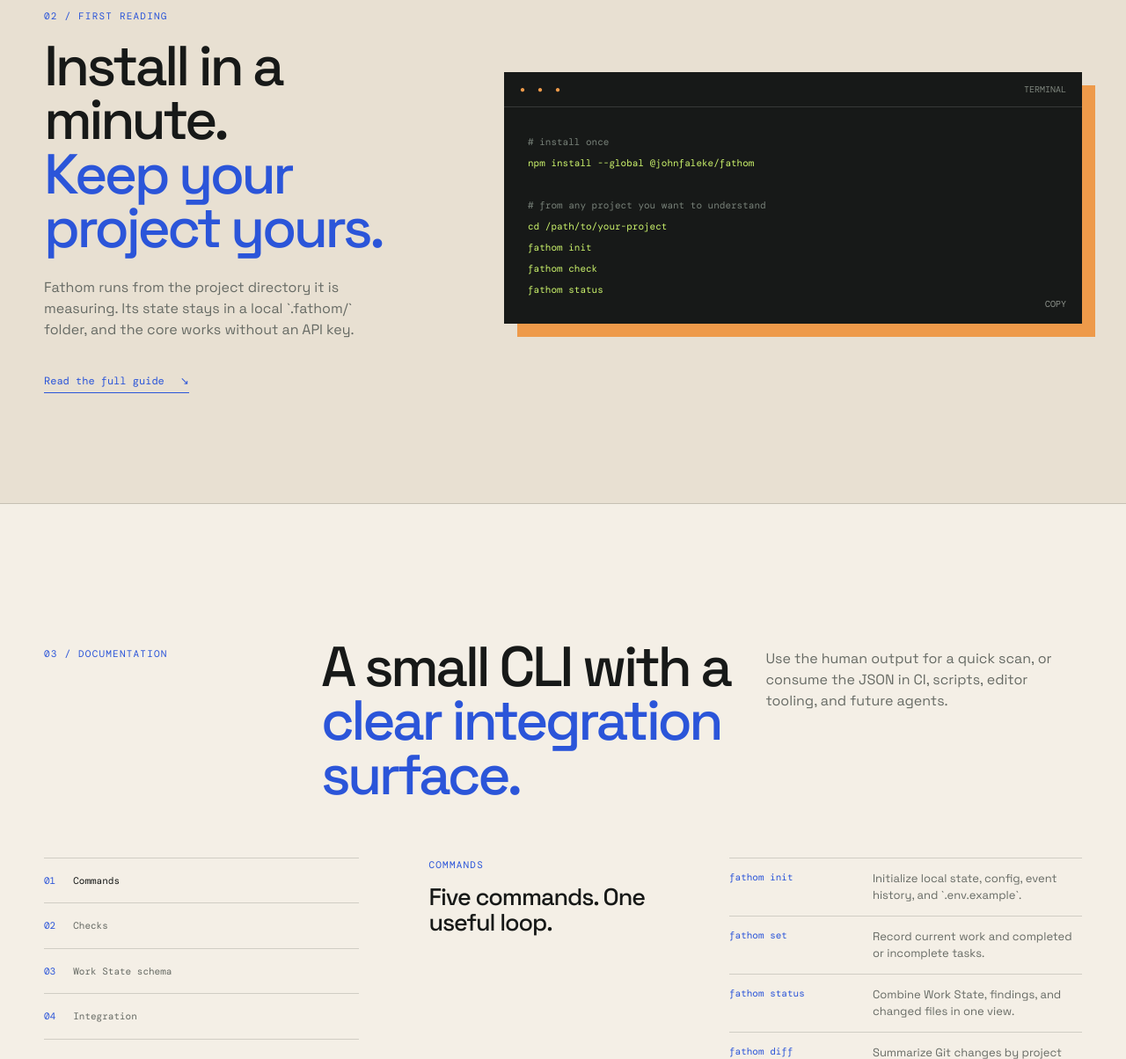
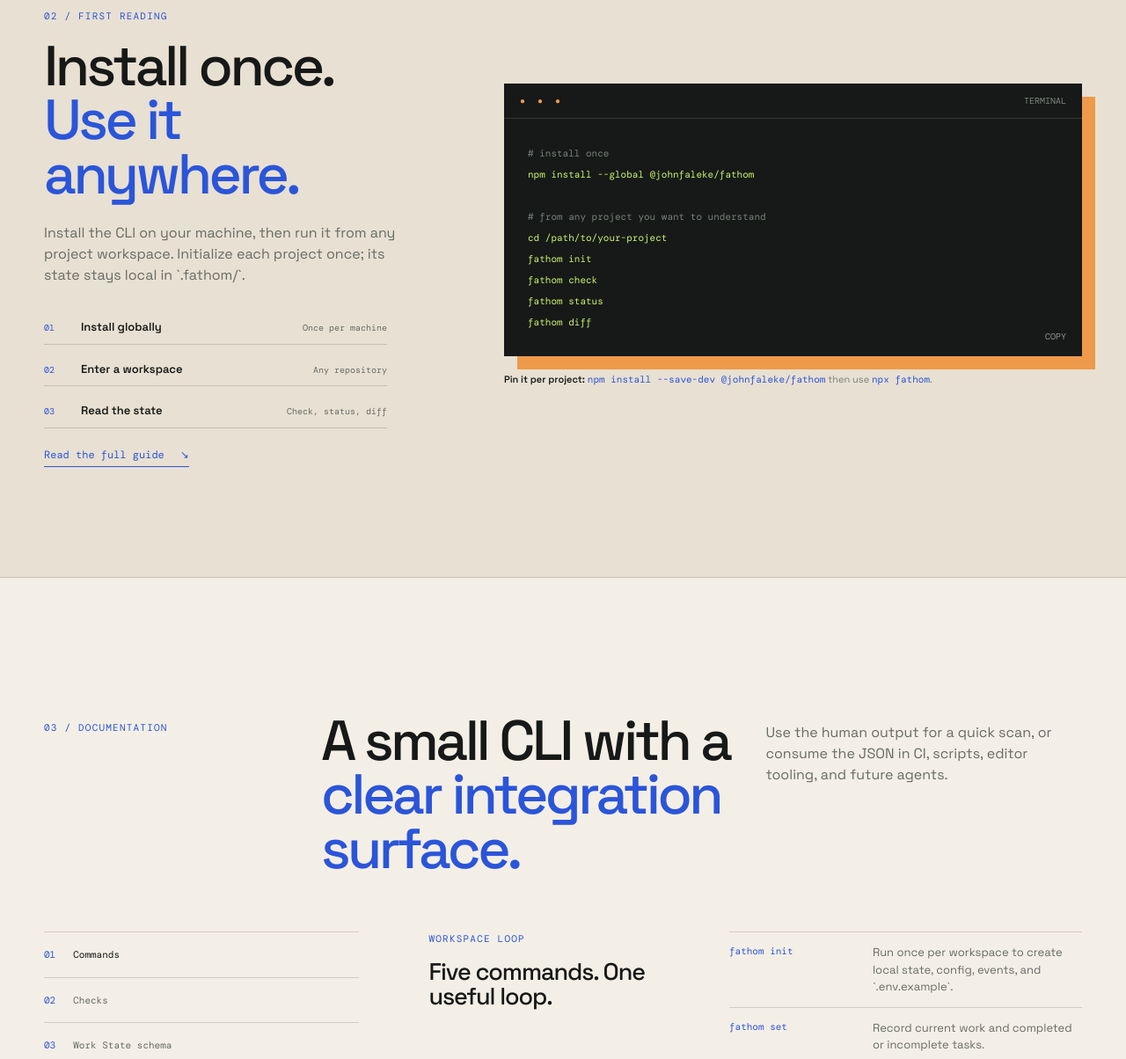
Before and after one commit to johnfaleke/Fathom, a website: page site/index.html in a window 1280 px wide. Shown: the part 2059-3263 px from the top of the page at 88% size. Drawn offline with nearby package versions, Linux system fonts and the light colour scheme.

Commit message:
docs: clarify workspace onboarding

```diff
--- a/site/index.html
+++ b/site/index.html
@@ -67,7 +67,7 @@
 
       <section id="install" class="install-band">
         <div class="section-shell install-layout">
-          <div class="install-copy reveal"><p class="section-number">02 / FIRST READING</p><h2>Install in a minute.<br /><em>Keep your project yours.</em></h2><p>Fathom runs from the project directory it is measuring. Its state stays in a local `.fathom/` folder, and the core works without an API key.</p><a class="inline-link" href="#docs">Read the full guide <span>↘</span></a></div>
+          <div class="install-copy reveal"><p class="section-number">02 / FIRST READING</p><h2>Install once.<br /><em>Use it anywhere.</em></h2><p>Install the CLI on your machine, then run it from any project workspace. Initialize each project once; its state stays local in `.fathom/`.</p><div class="install-flow"><div><span>01</span><strong>Install globally</strong><small>Once per machine</small></div><div><span>02</span><strong>Enter a workspace</strong><small>Any repository</small></div><div><span>03</span><strong>Read the state</strong><small>Check, status, diff</small></div></div><a class="inline-link" href="#docs">Read the full guide <span>↘</span></a></div>
           <div class="code-stack reveal reveal-delay">
             <div class="code-window"><div class="code-window-bar"><span class="window-dots">● ● ●</span><span>terminal</span></div><pre><code><span class="code-comment"># install once</span>
 <span class="code-command">npm install --global @johnfaleke/fathom</span>
@@ -76,7 +76,9 @@
 <span class="code-command">cd /path/to/your-project</span>
 <span class="code-command">fathom init</span>
 <span class="code-command">fathom check</span>
-<span class="code-command">fathom status</span></code></pre><button class="copy-button copy-code" data-copy="npm install --global @johnfaleke/fathom&#10;cd /path/to/your-project&#10;fathom init&#10;fathom check&#10;fathom status">copy</button></div>
+<span class="code-command">fathom status</span>
+<span class="code-command">fathom diff</span></code></pre><button class="copy-button copy-code" data-copy="npm install --global @johnfaleke/fathom&#10;cd /path/to/your-project&#10;fathom init&#10;fathom check&#10;fathom status&#10;fathom diff">copy</button></div>
+            <p class="install-alternative"><strong>Pin it per project:</strong> <code>npm install --save-dev @johnfaleke/fathom</code> then use <code>npx fathom</code>.</p>
           </div>
         </div>
       </section>
@@ -86,7 +88,7 @@
         <div class="docs-columns">
           <div class="docs-nav" aria-label="Documentation topics"><a class="docs-nav-link active" href="#commands"><span>01</span> Commands</a><a class="docs-nav-link" href="#checks"><span>02</span> Checks</a><a class="docs-nav-link" href="#schema"><span>03</span> Work State schema</a><a class="docs-nav-link" href="#integrate"><span>04</span> Integration</a></div>
           <div class="docs-content">
-            <article id="commands" class="doc-block"><div><p class="doc-kicker">COMMANDS</p><h3>Five commands. One useful loop.</h3></div><div class="command-list"><div><code>fathom init</code><span>Initialize local state, config, event history, and `.env.example`.</span></div><div><code>fathom set</code><span>Record current work and completed or incomplete tasks.</span></div><div><code>fathom status</code><span>Combine Work State, findings, and changed files in one view.</span></div><div><code>fathom diff</code><span>Summarize Git changes by project area.</span></div><div><code>fathom check</code><span>Find missing wiring and exit nonzero when warnings need attention.</span></div></div></article>
+            <article id="commands" class="doc-block"><div><p class="doc-kicker">WORKSPACE LOOP</p><h3>Five commands. One useful loop.</h3></div><div class="command-list"><div><code>fathom init</code><span>Run once per workspace to create local state, config, events, and `.env.example`.</span></div><div><code>fathom set</code><span>Record current work and completed or incomplete tasks.</span></div><div><code>fathom check</code><span>Find missing wiring and exit nonzero when warnings need attention.</span></div><div><code>fathom status</code><span>Combine Work State, findings, and changed files in one view.</span></div><div><code>fathom diff</code><span>Summarize Git changes by project area.</span></div></div></article>
             <article id="checks" class="doc-block"><div><p class="doc-kicker">DETERMINISTIC CHECKS</p><h3>Checks you can explain to a teammate.</h3></div><div class="check-list"><div class="check-item"><span class="check-icon">ENV</span><div><strong>config.env-var-missing</strong><p>Finds `process.env.X` usage without a matching entry in `.env.example`.</p></div></div><div class="check-item"><span class="check-icon">DEP</span><div><strong>deps.undeclared-import</strong><p>Finds imported packages missing from the project manifest.</p></div></div><div class="check-item"><span class="check-icon">API</span><div><strong>Public check interface</strong><p>Add a check by implementing `Check.run(ctx)` and returning evidence-backed findings.</p></div></div></div></article>
             <article id="schema" class="doc-block"><div><p class="doc-kicker">MACHINE READABLE</p><h3>Make project state portable.</h3></div><div class="schema-card"><div class="schema-line"><span class="schema-key">"version"</span><span>1</span></div><div class="schema-line"><span class="schema-key">"currentWork"</span><span>"Ship the subscription flow"</span></div><div class="schema-line"><span class="schema-key">"completed"</span><span>[ WorkItem, ... ]</span></div><div class="schema-line"><span class="schema-key">"findings"</span><span>[ Finding, ... ]</span></div><div class="schema-line"><span class="schema-key">"attention"</span><span>1</span></div></div><a class="inline-link" href="../llms.txt">Open the text reference <span>↗</span></a></article>
           </div>
--- a/site/styles.css
+++ b/site/styles.css
@@ -72,6 +72,7 @@
 .feature-card { min-height: 350px; padding: 25px; display: flex; flex-direction: column; border: 1px solid var(--ink); } .feature-card-dark { background: var(--ink); color: var(--white); } .feature-card-blue { background: var(--blue); color: var(--white); border-color: var(--blue); } .feature-card-paper { background: var(--white); }
 .feature-index { font-family: var(--mono); font-size: 11px; opacity: .65; } .feature-card h3 { max-width: 240px; margin: auto 0 15px; font-size: 25px; line-height: 1.05; letter-spacing: -.04em; font-weight: 500; } .feature-card p { max-width: 280px; margin-bottom: 25px; color: #a4aaa2; font-size: 14px; } .feature-card-blue p { color: #cfdbff; } .feature-card-paper p { color: var(--muted); } .feature-card a { margin-top: auto; font-family: var(--mono); font-size: 11px; } .feature-card a span { margin-left: 8px; color: var(--acid); }
 .install-band { padding: 125px 0; background: var(--paper-deep); border-top: 1px solid var(--line); border-bottom: 1px solid var(--line); } .install-layout { display: grid; grid-template-columns: .8fr 1.2fr; gap: 85px; align-items: center; } .install-copy h2, .integration-copy h2 { margin: 18px 0 24px; font-size: clamp(42px, 5vw, 65px); font-weight: 500; } .install-copy > p:not(.section-number) { max-width: 400px; color: var(--muted); } .inline-link { display: inline-flex; gap: 18px; margin-top: 21px; color: var(--blue); font-family: var(--mono); font-size: 12px; border-bottom: 1px solid var(--blue); padding-bottom: 4px; }
+.install-flow { display: flex; flex-direction: column; gap: 9px; margin-top: 28px; max-width: 390px; } .install-flow > div { display: grid; grid-template-columns: 30px 1fr auto; gap: 12px; align-items: baseline; padding: 9px 0; border-bottom: 1px solid var(--line); } .install-flow span { color: var(--blue); font: 10px var(--mono); } .install-flow strong { font-size: 13px; font-weight: 600; } .install-flow small { color: var(--muted); font: 10px var(--mono); } .install-alternative { margin: 18px 0 0; color: #7b8079; font-size: 11px; } .install-alternative strong { color: var(--ink); font-weight: 600; } .install-alternative code { color: var(--blue); }
 .code-window { position: relative; overflow: hidden; background: var(--ink); color: var(--white); box-shadow: 15px 15px 0 var(--amber); } .code-window-bar { display: flex; justify-content: space-between; padding: 13px 18px; border-bottom: 1px solid rgba(255,255,255,.14); color: #7f867e; font: 10px var(--mono); text-transform: uppercase; } .window-dots { color: var(--amber); letter-spacing: 4px; } pre { overflow: auto; margin: 0; padding: 27px; font: 12px/2 var(--mono); } .code-comment { color: #778078; } .code-command { color: var(--acid); } .copy-code { position: absolute; right: 18px; bottom: 16px; }
 .docs-section { padding-bottom: 150px; } .docs-columns { display: grid; grid-template-columns: .65fr 1.35fr; gap: 80px; } .docs-nav { display: flex; flex-direction: column; border-top: 1px solid var(--line); } .docs-nav-link { display: flex; gap: 20px; align-items: center; padding: 17px 0; border-bottom: 1px solid var(--line); color: var(--muted); font-family: var(--mono); font-size: 11px; } .docs-nav-link span { color: var(--blue); } .docs-nav-link.active, .docs-nav-link:hover { color: var(--ink); } .docs-content { display: flex; flex-direction: column; gap: 85px; } .doc-block { display: grid; grid-template-columns: .85fr 1.15fr; gap: 45px; scroll-margin-top: 30px; } .doc-kicker { margin-bottom: 15px; color: var(--blue); } .doc-block h3 { margin: 0; font-size: 27px; line-height: 1.05; letter-spacing: -.04em; font-weight: 500; } .command-list { border-top: 1px solid var(--line); } .command-list > div { display: grid; grid-template-columns: 145px 1fr; gap: 18px; padding: 13px 0; border-bottom: 1px solid var(--line); } code { font-family: var(--mono); font-size: 11px; } .command-list code { color: var(--blue); } .command-list span, .check-item p { margin: 0; color: var(--muted); font-size: 13px; }
 .check-list { display: flex; flex-direction: column; gap: 17px; } .check-item { display: flex; gap: 14px; } .check-icon { display: grid; place-items: center; flex: 0 0 38px; height: 38px; background: var(--acid); color: var(--ink); font: 10px var(--mono); } .check-item strong { font-family: var(--mono); font-size: 12px; font-weight: 500; } .check-item p { margin-top: 4px; }
```
